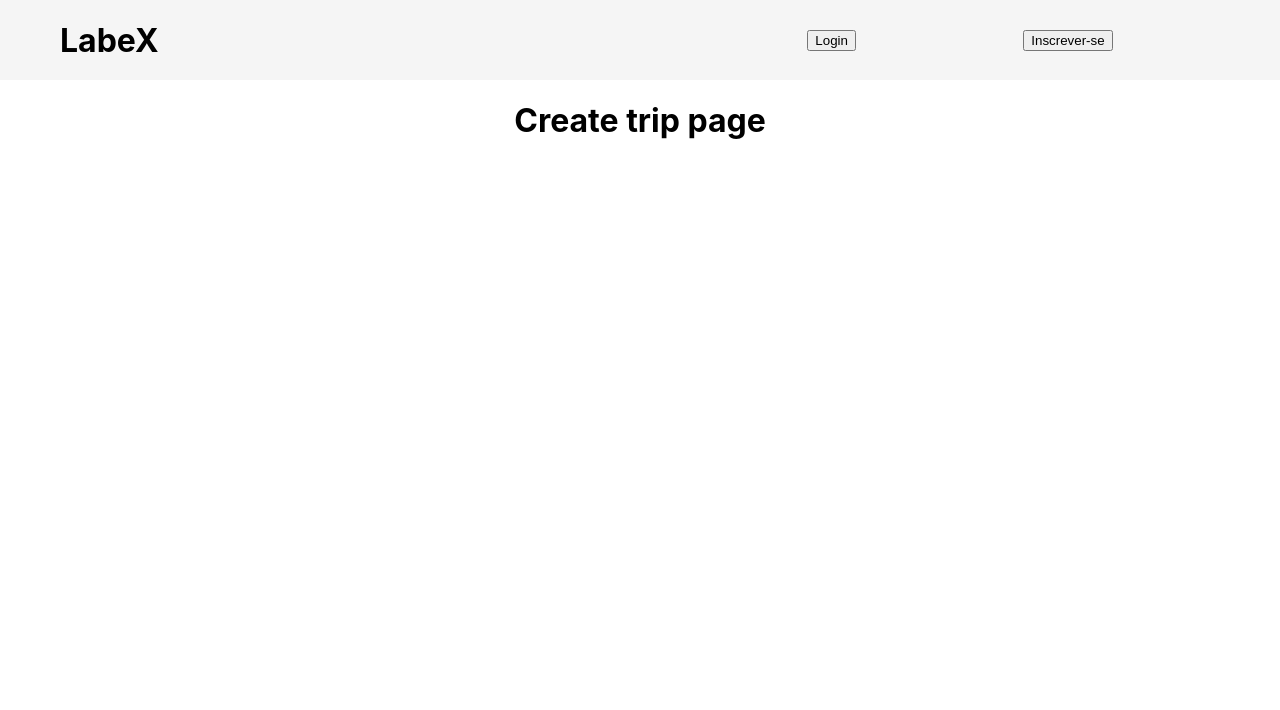
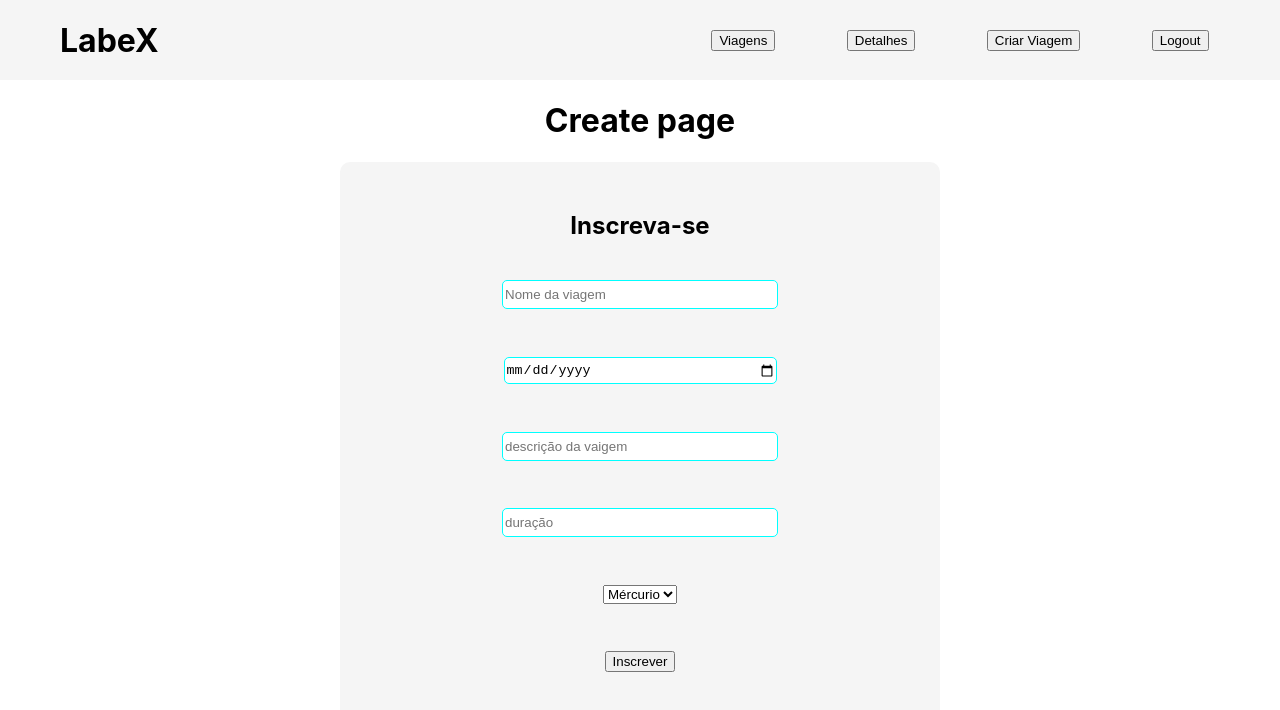
Before and after one commit to future4code/Daniel-Ribeiro, a React (Create React App) app in the folder semana10/labex/: page /trips/create in a window 1280 px wide. Shown: the top 710 px of the page. Built offline with nearby package versions, Linux system fonts and the light colour scheme; sample sign-in values are in the browser's storage.

Commit message:
Implementado requisição da página de viagense implementado renderização dos detalhes da viagem.

```diff
--- a/semana10/labex/src/Routes/Router.js
+++ b/semana10/labex/src/Routes/Router.js
@@ -22,7 +22,7 @@ export default function Router() {
                 </Route>
 
                 <Route path={"/trips/list"}>
-                    <Nav />
+                    <NavAdm />
                     <ListTripsPage />
                 </Route>
 
@@ -32,12 +32,12 @@ export default function Router() {
                 </Route>
 
                 <Route path={"/trips/details"}>
-                    <Nav />
+                    <NavAdm />
                     <TripDetaislPage />
                 </Route>
 
                 <Route path={"/trips/create"}>
-                    <Nav />
+                    <NavAdm />
                     <CreateTripPage />
                 </Route>
 
--- a/semana10/labex/src/pages/AdmPage/AdmPage.js
+++ b/semana10/labex/src/pages/AdmPage/AdmPage.js
@@ -10,7 +10,7 @@ const AdmPage = () => {
         <div>
             <h1>Adm page</h1>
             <div>
-                {/* <button onClick={() => goToPage(history, '/')}>Home</button> */}
+
             </div>
         </div>
     )
--- a/semana10/labex/src/pages/CreateTripPage/CreateTripPage.js
+++ b/semana10/labex/src/pages/CreateTripPage/CreateTripPage.js
@@ -1,16 +1,113 @@
-import React from "react";
+import React, { useState } from "react";
 import { useProtectedPage } from "../../Hooks/useProtectPage";
+import {
+  ContainerForm,
+  ContainerApplicationForm,
+  Form,
+  ContainerItemForm,
+} from '../RegisterPage/style'
+import useForm from "../../Hooks/useForm";
+import axios from "axios";
 
 const CreateTripPage = () => {
   useProtectedPage()
 
+  const [form, onChange, clearFields] = useForm({
+    name: '',
+    planet: '',
+    date: '',
+    description: '',
+    durationInDays: '',
+  })
+
+  const planetList = [
+    'Mércurio', 'Vênus', 'Saturno', 'Marte',  'Júpter', 'Urano', 'Netuno', 'Terra'
+  ]
+
+  const createTrip = (event) =>{
+    event.preventDefault()
+    clearFields()
+    axios.post(`https://us-central1-labenu-apis.cloudfunctions.net/labeX/daniel-ribeiro-epps/trips`, form, {
+      headers:{
+        auth: 'eyJhbGciOiJIUzI1NiIsInR5cCI6IkpXVCJ9.eyJpZCI6IkJwRXdmb3pSSEJKbmcyb2ZKZ3JzIiwiZW1haWwiOiJhZG1AZ21haWwuY29tIiwiaWF0IjoxNjEyNTQzODk2fQ.6YtKlR_J-youh3OZ0ZsQ7HnxmhuLuG2af1Y3hb4m0Tc'
+      }
+    })
+    .then((res) =>{
+      alert('Viagem criada com sucesso')
+    })
+    .catch((error) =>{
+      alert('Não foi possível criar viagem. Tente novamente.')
+    })
+  }
+
   return (
-    <div>
-      <h1>Create trip page</h1>
-      <div>
-        {/* <button onClick={() => goToPage(history, '/')}>Home</button> */}
-      </div>
-    </div>
+    <ContainerApplicationForm>
+    <h1>Create page</h1>
+    <ContainerForm>
+      <h2>Inscreva-se</h2>
+      <Form onSubmit={createTrip}>
+        <ContainerItemForm>
+          <input
+            name='name'
+            value={form.name}
+            onChange={onChange}
+            id='nome'
+            placeholder='Nome da viagem'
+            type='text'
+          />
+        </ContainerItemForm>
+
+        <ContainerItemForm>
+          <input
+            name='date'
+            value={form.date}
+            onChange={onChange}
+            id='date'
+            placeholder='date'
+            type='date'
+          />
+        </ContainerItemForm>
+
+        <ContainerItemForm>
+          <input
+            name='description'
+            value={form.description}
+            onChange={onChange}
+            id='description'
+            placeholder='descrição da vaigem'
+            type='text'
+          />
+        </ContainerItemForm>
+
+        <ContainerItemForm>
+          <input
+            name='durationInDays'
+            value={form.durationInDays}
+            onChange={onChange}
+            id='durationInDays'
+            placeholder='duração'
+            type='number'
+          />
+        </ContainerItemForm>
+
+        <ContainerItemForm>
+          <select
+            name='planet'
+            value={form.planet}
+            onChange={onChange}
+          >
+            {planetList.map((planet) =>{
+              return(
+                <option value={planet}>{planet}</option>
+              )
+            })}
+          </select>
+        </ContainerItemForm>
+
+        <button type='submit'>Inscrever</button>
+      </Form>
+    </ContainerForm>
+  </ContainerApplicationForm>
   )
 };
 
--- a/semana10/labex/src/pages/ListTripsPage/ListTripsPage.js
+++ b/semana10/labex/src/pages/ListTripsPage/ListTripsPage.js
@@ -1,14 +1,83 @@
-import React from "react";
+import React, { useEffect, useState } from "react";
 import { useProtectedPage } from "../../Hooks/useProtectPage";
+import axios from 'axios'
 
 const ListTripsPage = () => {
   useProtectedPage()
+
+
+  const [listTrips, setListTrips] = useState()
+  const [tripDetails, setTripDetails] = useState({})
+  const [goToDetails, setGoToDetails] = useState(false)
+
+  useEffect(() =>{
+    getTrips()
+  }, [])
+
+  const goTolistTrip = () =>{
+    setGoToDetails(false)
+  }
+
+  const getTrips = () => {
+    axios.get('https://us-central1-labenu-apis.cloudfunctions.net/labeX/daniel-ribeiro-epps/trips')
+      .then((res) => {
+        setListTrips(res.data.trips)
+      })
+      .catch((error) => {
+        alert('Não foi possível pegar as viagens.')
+      })
+  }
+
+  const getTripDetails = (tripId) =>{
+    axios.get(`https://us-central1-labenu-apis.cloudfunctions.net/labeX/daniel-ribeiro-epps/trip/${tripId}`, {
+      headers: {
+        auth: 'eyJhbGciOiJIUzI1NiIsInR5cCI6IkpXVCJ9.eyJpZCI6IkJwRXdmb3pSSEJKbmcyb2ZKZ3JzIiwiZW1haWwiOiJhZG1AZ21haWwuY29tIiwiaWF0IjoxNjEyNTQzODk2fQ.6YtKlR_J-youh3OZ0ZsQ7HnxmhuLuG2af1Y3hb4m0Tc'
+      }
+    })
+    .then((res) =>{
+      alert('Sucesso')
+      console.log(res)
+      setTripDetails(res.data.trip)
+      setGoToDetails(true)
+    })
+    .catch((error) =>{
+      alert('Não foi possível pegar detalhes.')
+    })
+  }
+
+  const trispsRender = listTrips && <>{listTrips.map((trip) => {
+    return (
+      <div>
+        <div>
+          {trip.name}
+        </div>
+        <div>
+          {trip.planet}
+        </div>
+        <div>
+          {trip.description}
+        </div>
+        <div>
+          <button onClick={() => getTripDetails(trip.id)}>Ver detalhes</button>
+        </div>
+        <hr></hr>
+      </div>
+    )
+  })}</>
 
   return (
     <div>
       <h1>List trip page</h1>
       <div>
-        {/* <button onClick={() => goToPage(history, '/')}>Home</button> */}
+        {goToDetails ?
+        <>
+          {tripDetails.name}
+          <button onClick={goTolistTrip}>Voltar</button>
+        </> :
+        <>
+          {trispsRender}
+        </>}
+
       </div>
     </div>
   )
--- a/semana10/labex/src/pages/RegisterPage/RegisterPage.js
+++ b/semana10/labex/src/pages/RegisterPage/RegisterPage.js
@@ -20,7 +20,8 @@ const RegisterPage = () => {
 
   const [trips, setTrips] = useState()
   const [idTrip, setIdTrip] = useState()
-  console.log('trip id', idTrip)
+  const [countryList, setCountryList] = useState()
+  /* console.log('country', form.country) */
 
   const onChangeTrips = (e) =>{
     setIdTrip(e.target.value)
@@ -28,13 +29,26 @@ const RegisterPage = () => {
 
   useEffect(() =>{
     getTrips()
+    getCountry()
   }, [])
 
   const getTrips = () =>{
     axios.get('https://us-central1-labenu-apis.cloudfunctions.net/labeX/daniel-ribeiro-epps/trips')
     .then((res) => {
-      console.log(res.data.trips)
       setTrips(res.data.trips)
+    })
+    .catch((error) =>{
+      alert('Não foi possível pegar as viagens.')
+    })
+  }
+
+  const getCountry = () =>{
+    axios.get('https://restcountries.eu/rest/v2/all')
+    .then((res) =>{
+      setCountryList(res.data)
+    })
+    .catch((error) =>{
+      alert('Não funfou')
     })
   }
 
@@ -43,7 +57,6 @@ const RegisterPage = () => {
     clearFields()
     axios.post(`https://us-central1-labenu-apis.cloudfunctions.net/labeX/daniel-ribeiro-epps/trips/${idTrip}/apply`, form)
     .then((res) =>{
-      console.log(res)
       alert('Inscrição realizada com sucesso')
     })
     .catch((error) =>{
@@ -65,6 +78,7 @@ const RegisterPage = () => {
               id='nome'
               placeholder='Nome'
               type='text'
+              required
             />
           </ContainerItemForm>
 
@@ -76,17 +90,8 @@ const RegisterPage = () => {
               id='idade'
               placeholder='Idade'
               type='number'
-            />
-          </ContainerItemForm>
-
-          <ContainerItemForm>
-            <input
-              name='country'
-              value={form.country}
-              onChange={onChange}
-              id='pais'
-              placeholder='Nacionalidade'
-              type='text'
+              min={'18'}
+              required
             />
           </ContainerItemForm>
 
@@ -97,6 +102,7 @@ const RegisterPage = () => {
               onChange={onChange}
               id='profissao'
               placeholder='Profissão'
+              required
             />
           </ContainerItemForm>
 
@@ -107,24 +113,32 @@ const RegisterPage = () => {
               onChange={onChange}
               id='profissao'
               placeholder='motivação'
+              required
             />
-            {/* <textarea
-              name='applicationTest'
-              value={form.applicationText}
+          </ContainerItemForm>
+
+          <ContainerItemForm>
+            <select
+              name='country'
+              value={form.country}
               onChange={onChange}
-              id='motivacao'
-              placeholder='Fale um poco sobre sua motivação.'
-              rows='7' cols='36'
-              type='text'
-            /> */}
+              required
+            >
+              <option value={''} selected disabled>País</option>
+              {countryList && <>{countryList.map((country) =>{
+                return(
+                  <option value={country.name}>{country.name}</option>
+                )
+              })}</>}
+            </select>
           </ContainerItemForm>
 
           <ContainerItemForm>
             <select
               name='trips'
-              /* value={form.trips} */
               onChange={onChangeTrips}
               value={idTrip}
+              required
             >
               <option selected disabled>Viagens</option>
               {trips && <>{trips.map((trip) =>{
```
Also changed, not shown: semana10/labex/src/Hooks/useGetTrip.js (added, +12 -0 lines), semana10/labex/src/pages/CreateTripPage/style.js (+54 -0 lines), semana10/labex/src/pages/TripDetailsPage/TripDetailsPage.js (+5 -3 lines).
